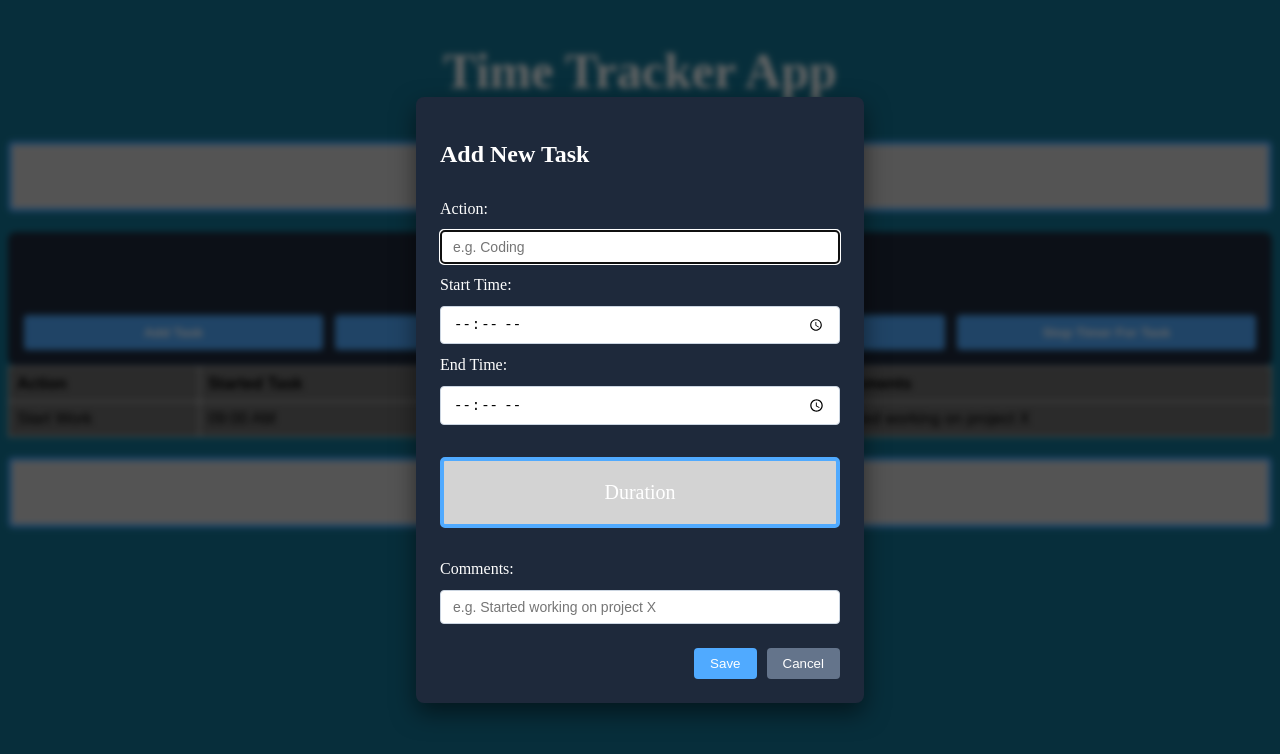
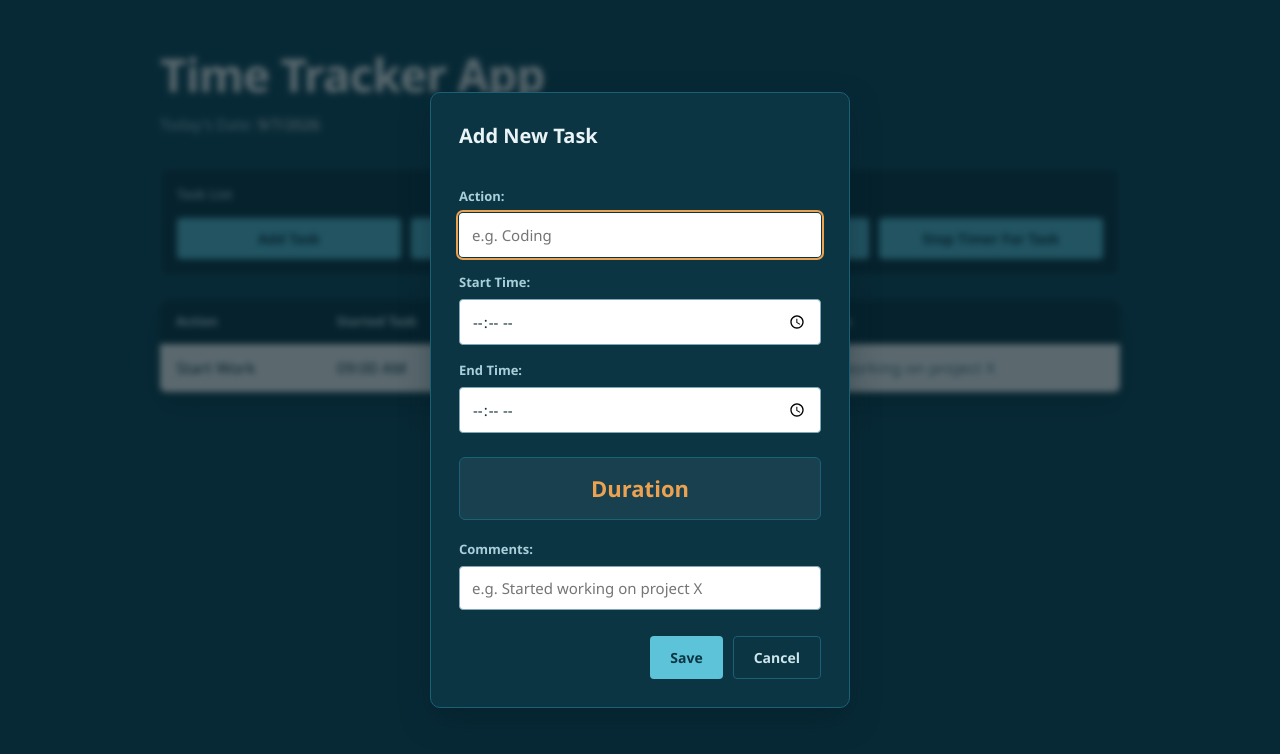
Before and after one commit to irvinggonzalezCode/time_tracker, a plain HTML site: page home.html in a window 1280 px wide. Both pictures are taken after a click on the button "Add Task". Drawn offline with Linux system fonts and the light colour scheme.

Commit message:
Updated UI CSS Added Logic for adding new tasks to table Todo-Login Page

```diff
--- a/add_task.js
+++ b/add_task.js
@@ -79,7 +79,7 @@ saveModalButton.addEventListener("click", function () {
   );
   console.log(taskAction);
   if (addTaskBool && taskAction) {
-    console.log("Task data good, adding row logic")
+    console.log("Task data good, adding row logic");
 
     //get reference to the table body (tbody)
     const tableBody = document.getElementById("task-tracker");
--- a/styles.css
+++ b/styles.css
@@ -1,153 +1,306 @@
+/* ==========================================================
+   Time Tracker
+   Palette: deep teal ground, paper table, amber for durations
+   ========================================================== */
+
+:root {
+  --ground:      #10495c;   /* page background */
+  --ground-deep: #0b3543;   /* controls bar, modal */
+  --ground-line: #1c6076;   /* borders on dark surfaces */
+
+  --paper:       #ffffff;   /* table surface */
+  --paper-alt:   #eef3f5;   /* zebra stripe */
+  --ink:         #12333d;   /* body text on paper */
+  --ink-soft:    #587784;   /* secondary text */
+
+  --cyan:        #5cc3d9;   /* primary action */
+  --cyan-deep:   #3aa5bc;   /* hover */
+  --amber:       #eda252;   /* durations, focus ring */
+  --red:         #d95757;   /* validation */
+
+  --radius:      6px;
+  --shadow:      0 12px 30px rgba(4, 26, 34, 0.35);
+}
+
+* {
+  box-sizing: border-box;
+}
+
+body {
+  margin: 0;
+  padding: 40px 24px 64px;
+  background-color: var(--ground);
+  color: #eaf3f6;
+  font-family: "Segoe UI", -apple-system, BlinkMacSystemFont, Roboto,
+               "Helvetica Neue", Arial, sans-serif;
+  font-size: 16px;
+  line-height: 1.5;
+}
+
+main {
+  max-width: 960px;
+  margin: 0 auto;
+}
+
+/* ---------- Header ---------- */
+
 h1 {
-  color: rgb(255, 255, 255);
-  font-size: 50px;
+  margin: 0 0 4px;
+  font-size: clamp(32px, 6vw, 46px);
+  font-weight: 600;
+  letter-spacing: -0.02em;
+  color: #ffffff;
+}
+
+/* Only the date line directly inside the section — not the footer,
+   not the duration readout in the modal. */
+#time-tracker-app > p {
+  margin: 0 0 32px;
+  color: #a9cfdb;
+  font-size: 15px;
+}
+
+#current-date {
+  color: #ffffff;
+  font-variant-numeric: tabular-nums;
+}
+
+/* ---------- Controls bar ---------- */
+
+.task-list {
   display: flex;
-  justify-content: center;
+  flex-wrap: wrap;
+  gap: 10px;
   align-items: center;
+  padding: 16px;
+  margin-bottom: 24px;
+  background-color: var(--ground-deep);
+  border: 1px solid var(--ground-line);
+  border-radius: var(--radius);
+}
+
+.task-list h2 {
+  width: 100%;
+  margin: 0 0 4px;
+  font-size: 13px;
+  font-weight: 600;
+  color: #8fbecd;
+  text-align: left;
+}
+
+.task-list button {
+  flex: 1 1 150px;
+  padding: 10px 16px;
+  font: inherit;
+  font-size: 14px;
+  font-weight: 600;
+  color: var(--ground-deep);
+  background-color: var(--cyan);
+  border: none;
+  border-radius: 4px;
+  cursor: pointer;
+  transition: background-color 0.15s ease;
+}
+
+.task-list button:hover {
+  background-color: var(--cyan-deep);
+}
+
+.task-list button:focus-visible {
+  outline: 2px solid var(--amber);
+  outline-offset: 2px;
+}
+
+/* ---------- Table ---------- */
+
+table {
+  width: 100%;
+  border-collapse: collapse;
+  background-color: var(--paper);
+  border-radius: var(--radius);
+  overflow: hidden;
+  box-shadow: var(--shadow);
+}
+
+thead th {
+  padding: 12px 16px;
+  font-size: 13px;
+  font-weight: 600;
+  color: #cde5ec;
+  text-align: left;
+  background-color: var(--ground-deep);
+  border: none;
+}
+
+tbody td {
+  padding: 12px 16px;
+  color: var(--ink);
+  border: none;
+  border-top: 1px solid #dde6e9;
+}
+
+tbody tr:first-child td {
+  border-top: none;
+}
+
+tbody tr:nth-child(even) {
+  background-color: var(--paper-alt);
+}
+
+/* Time and duration columns: tabular figures so digits line up */
+tbody td:nth-child(2),
+tbody td:nth-child(3),
+tbody td:nth-child(4) {
+  font-variant-numeric: tabular-nums;
+  white-space: nowrap;
+}
+
+tbody td:nth-child(4) {
+  font-weight: 600;
+  color: #a86a12;
+}
+
+tbody td:nth-child(5) {
+  color: var(--ink-soft);
+}
+
+/* ---------- Footer ---------- */
+
+footer {
+  max-width: 960px;
+  margin: 40px auto 0;
+}
+
+footer p {
+  margin: 0;
+  font-size: 13px;
+  color: #7fb0c1;
   text-align: center;
 }
 
-body {
-  background-color: rgb(19, 116, 148);
-}
+/* ---------- Modal ---------- */
 
-p {
-  align-items: center;
-  text-align: center;
-  font-size: 20px;
-  padding: 20px;
-  border: 4px solid rgb(80, 170, 255);
-  border-radius: 5px;
-  background-color: rgb(211, 211, 211);
-}
-
-/* Style for the table */
-table {
-  font-family: arial, sans-serif;
-  border-collapse: collapse;
-  width: 100%;
-}
-
-td, th {
-  border: 1px solid #dddddd;
-  text-align: left;
-  padding: 8px;
-}
-
-/* Style for the table rows */
-tr:nth-child(1) {
-  background-color: #bebebe(63.284deg 8.38% 16.907%);
-}
-
-tr:nth-child(even) {
-  background-color: #dddddd;
-}
-
-tr:nth-child(odd) {
-  background-color: #6b6b6b;
-}
-
-/*Button Stytles*/
-/* Container styling */
-.task-list {
-  display: flex;
-  flex-wrap: wrap;             /* Allows buttons to wrap gracefully on smaller screens */
-  justify-content: space-between; /* Evenly distributes buttons across the row */
-  align-items: center;          /* Aligns buttons vertically */
-  gap: 12px;                   /* Adds spacing if they wrap */
-  background-color: #1e293b;   /* Dark contrast background (adjust as needed) */
-  padding: 16px;
-  border-radius: 8px;
-  margin-top: 20px;
-}
-
-/* Forces the <h2> heading to span the full top row */
-.task-list h2 {
-  width: 100%;
-  color: #ffffff;
-  margin-bottom: 8px;
-  text-align: center;
-}
-
-/* Button styling to make them look uniform */
-.task-list button {
-  flex: 1;                     /* Gives each button equal width */
-  min-width: 140px;            /* Prevents buttons from squishing too small */
-  padding: 10px 16px;
-  background-color: #50aaff;
-  color: #ffffff;
-  border: none;
-  border-radius: 4px;
-  font-weight: bold;
-  cursor: pointer;
-  transition: background-color 0.2s ease;
-}
-
-/* Hover state for buttons */
-.task-list button:hover {
-  background-color: #3b82f6;
-}
-
-
-
-/* Modal Styling */
 dialog {
-  border: none;
-  border-radius: 8px;
-  padding: 24px;
-  background-color: #1e293b;
-  color: #ffffff;
-  box-shadow: 0 10px 25px rgba(0, 0, 0, 0.5);
-  max-width: 400px;
   width: 90%;
+  max-width: 420px;
+  padding: 28px;
+  color: #eaf3f6;
+  background-color: var(--ground-deep);
+  border: 1px solid var(--ground-line);
+  border-radius: 10px;
+  box-shadow: var(--shadow);
 }
 
 dialog::backdrop {
-  background-color: rgba(0, 0, 0, 0.6);
+  background-color: rgba(4, 26, 34, 0.65);
   backdrop-filter: blur(3px);
+}
+
+dialog h2 {
+  margin: 0 0 20px;
+  font-size: 20px;
+  font-weight: 600;
 }
 
 #task-form {
   display: flex;
   flex-direction: column;
-  gap: 12px;
+  gap: 6px;
+}
+
+#task-form label {
+  margin-top: 10px;
+  font-size: 13px;
+  font-weight: 600;
+  color: #a9cfdb;
+  transition: color 0.15s ease;
+}
+
+#task-form label.error {
+  color: var(--red);
 }
 
 #task-form input {
-  padding: 8px 12px;
+  padding: 10px 12px;
+  font: inherit;
+  font-size: 15px;
+  color: var(--ink);
+  background-color: #ffffff;
+  border: 1px solid #7fa8b6;
   border-radius: 4px;
-  border: 1px solid #cbd5e1;
-  font-size: 14px;
+}
+
+#task-form input:focus {
+  outline: 2px solid var(--amber);
+  outline-offset: 1px;
+  border-color: transparent;
+}
+
+/* Duration readout — the number is the point, so let it be the number */
+#duration-text {
+  margin: 18px 0 4px;
+  padding: 14px 16px;
+  font-size: 22px;
+  font-weight: 600;
+  color: var(--amber);
+  font-variant-numeric: tabular-nums;
+  text-align: center;
+  background-color: rgba(255, 255, 255, 0.06);
+  border: 1px solid var(--ground-line);
+  border-radius: var(--radius);
 }
 
 .modal-buttons {
   display: flex;
   justify-content: flex-end;
   gap: 10px;
-  margin-top: 12px;
+  margin-top: 20px;
 }
 
 .modal-buttons button {
-  padding: 8px 16px;
+  padding: 10px 20px;
+  font: inherit;
+  font-size: 14px;
+  font-weight: 600;
   border: none;
   border-radius: 4px;
   cursor: pointer;
+  transition: background-color 0.15s ease;
+}
+
+.modal-buttons button:focus-visible {
+  outline: 2px solid var(--amber);
+  outline-offset: 2px;
 }
 
 #save-task-btn {
-  background-color: #50aaff;
-  color: white;
+  color: var(--ground-deep);
+  background-color: var(--cyan);
+}
+
+#save-task-btn:hover {
+  background-color: var(--cyan-deep);
 }
 
 #save-task-btn.error {
-  background-color: #e04545;
+  color: #ffffff;
+  background-color: var(--red);
 }
 
 #close-modal-btn {
-  background-color: #64748b;
-  color: white;
+  color: #cde5ec;
+  background-color: transparent;
+  border: 1px solid var(--ground-line);
 }
 
-#task-form label.error {
-  color: #e04545;
+#close-modal-btn:hover {
+  background-color: rgba(255, 255, 255, 0.06);
 }
+
+/* ---------- Motion preference ---------- */
+
+@media (prefers-reduced-motion: reduce) {
+  * {
+    transition: none !important;
+  }
+}
```
Lines whose indentation alone changed are shown as unchanged.
